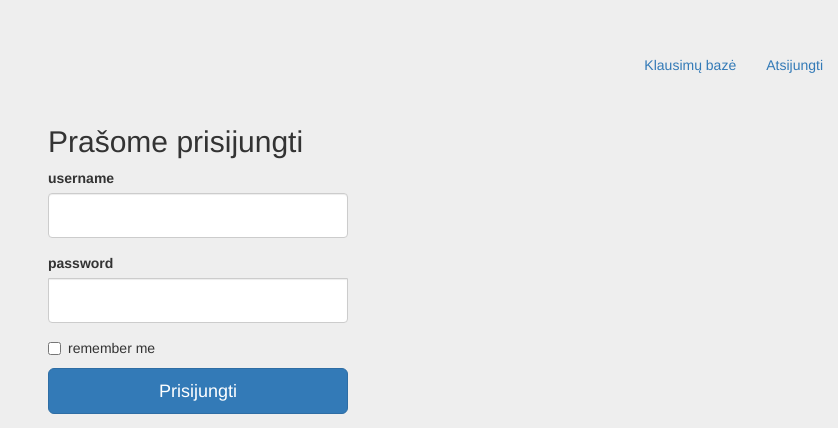
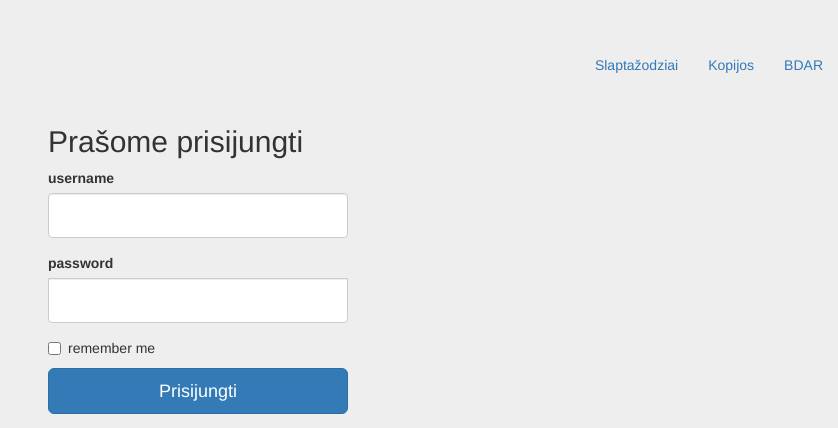
Before and after one commit to mmyl/ExpertSystem, a Flask app: page /login in a window 1280 px wide. Shown: the top 428 px of the page, without its empty margins (442-1280 px from the left). Run offline with Flask 2, Linux system fonts and the light colour scheme; data comes from the database, SQL or seed files in the repository; some libraries are stand-ins or nearby versions.

Commit message:
code cleanup

```diff
--- a/app.py
+++ b/app.py
@@ -73,9 +73,8 @@ def login():
                 return redirect(url_for('index'))
 
         return '<h1>Invalid username or password</h1>'
-        #return '<h1>' + form.username.data + ' ' + form.password.data + '</h1>'
-
-    return render_template('login.html', form=form)
+    categories = Categories.query.all()
+    return render_template('login.html', form=form, categories=categories)
 
 @app.route('/signup', methods=['GET', 'POST'])
 def signup():
@@ -133,14 +132,12 @@ def survey():
         return redirect(url_for('.results', sum=sum, total=total))
     else:
         selected_category = request.args.get('category')
-        # rows = Question.query.order_by(Question.date_created).all()
         rows = Question.query.filter(Question.category==selected_category)
         categories = Categories.query.all()
         return render_template('survey.html', rows=rows, categories=categories)
 
 @app.route('/results/<sum>', methods=['POST', 'GET'])
 def results(sum):
-        # print(sum)
         # https://plotly.com/python/pie-charts/
         # https://towardsdatascience.com/web-visualization-with-plotly-and-flask-3660abf9c946
 
--- a/templates/login.html
+++ b/templates/login.html
@@ -16,8 +16,6 @@ Login
     {% for each in categories %}
     <li><a href="{{ url_for('survey',category=each.category) }}">{{each.category}}</a></li>
     {% endfor %}
-    <li><a href="{{ url_for('index') }}">Klausimų bazė</a></li>
-    <li><a href="{{ url_for('logout') }}">Atsijungti</a></li>
   </ul>
 </div>
     <div class="container">
```
Also changed, not shown: README.md, test.db.
